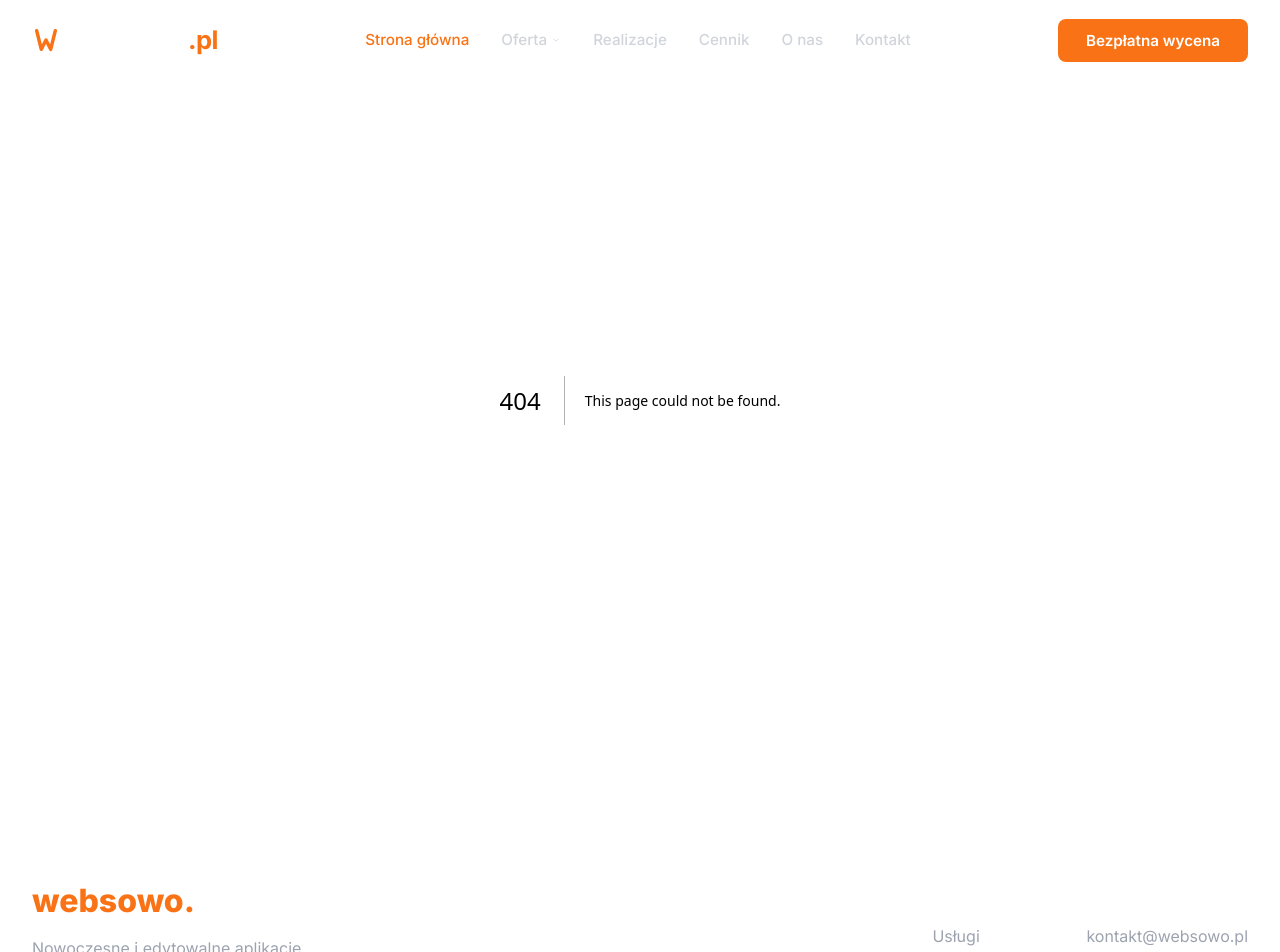
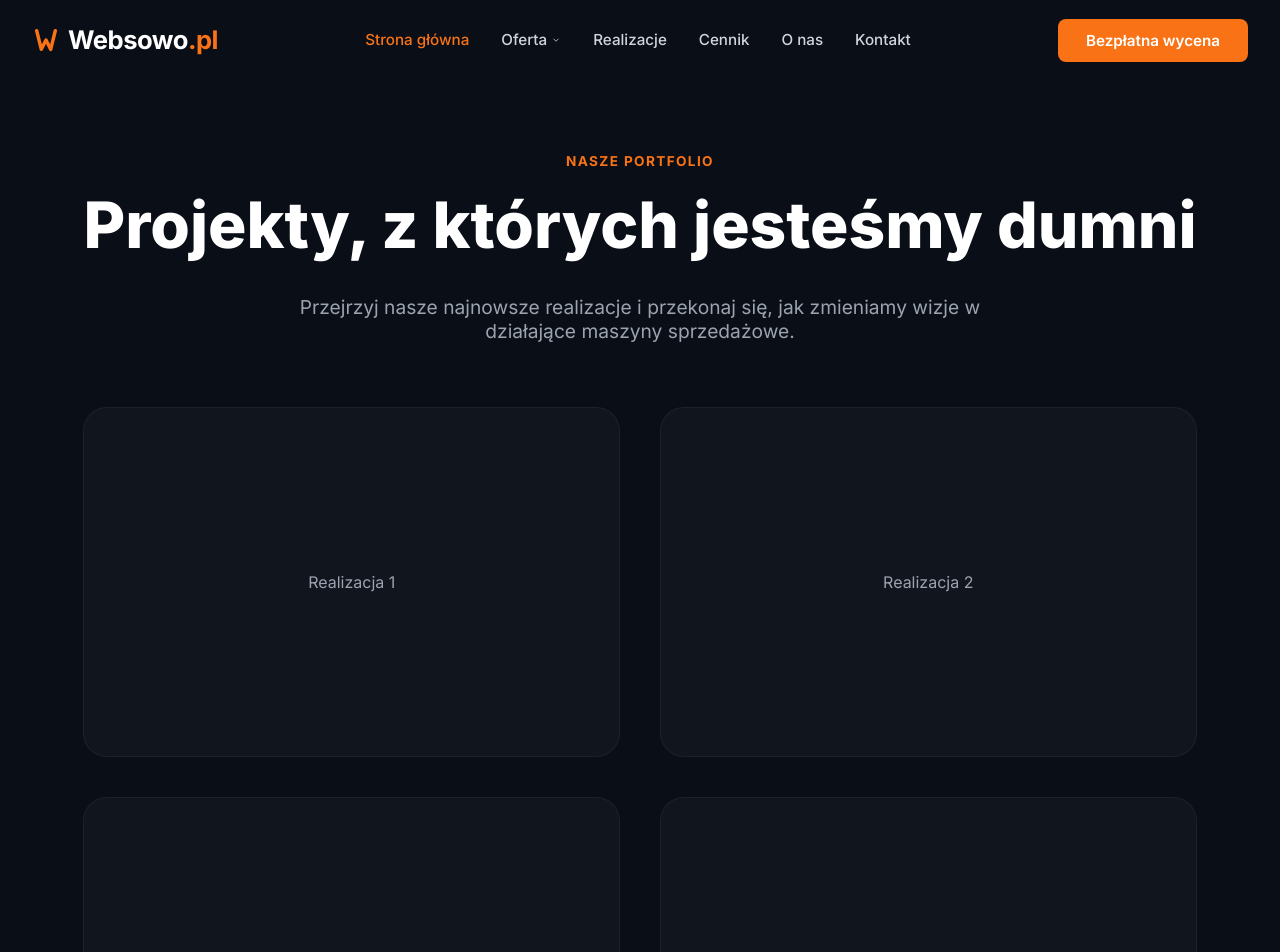
Before and after one commit to asmrowy-ux/websowo.pl, a Next.js app: page /realizacje in a window 1280 px wide. Before the commit this address had no page. Shown: the top 952 px of the page. Built offline with nearby package versions, Linux system fonts and the light colour scheme.

Commit message:
Fix header links add Realizacje page and blend mockup image

```diff
--- /dev/null
+++ b/src/app/realizacje/page.tsx
@@ -0,0 +1,61 @@
+import AnimatedSection from '@/components/AnimatedSection'
+import Link from 'next/link'
+
+export default function RealizacjePage() {
+  return (
+    <div style={{ display: 'flex', flexDirection: 'column', paddingTop: '150px', minHeight: '100vh' }}>
+      <div className="container" style={{ textAlign: 'center', paddingBottom: '4rem' }}>
+        <AnimatedSection>
+          <span style={{ color: 'var(--color-primary)', fontWeight: 700, fontSize: '0.85rem', letterSpacing: '0.1em', textTransform: 'uppercase' }}>
+            Nasze portfolio
+          </span>
+          <h1 style={{ fontSize: 'clamp(3rem, 5vw, 4.5rem)', fontWeight: 800, marginTop: '1rem', marginBottom: '2rem' }}>
+            Projekty, z których jesteśmy dumni
+          </h1>
+          <p style={{ color: 'var(--color-gray)', fontSize: '1.2rem', maxWidth: '700px', margin: '0 auto 4rem auto' }}>
+            Przejrzyj nasze najnowsze realizacje i przekonaj się, jak zmieniamy wizje w działające maszyny sprzedażowe.
+          </p>
+
+          <div style={{ display: 'grid', gridTemplateColumns: 'repeat(auto-fill, minmax(350px, 1fr))', gap: '2.5rem' }}>
+            {/* Placeholder Portfolio Items */}
+            {[1, 2, 3, 4, 5, 6].map((item, index) => (
+              <AnimatedSection key={item} delay={index * 0.1}>
+                <div style={{
+                  height: '350px',
+                  borderRadius: '24px',
+                  display: 'flex',
+                  alignItems: 'center',
+                  justifyContent: 'center',
+                  background: 'rgba(255,255,255,0.03)',
+                  border: '1px solid rgba(255,255,255,0.05)',
+                  color: 'var(--color-gray)',
+                  transition: 'transform 0.3s ease, border-color 0.3s ease',
+                  cursor: 'pointer'
+                }}>
+                  Realizacja {item}
+                </div>
+              </AnimatedSection>
+            ))}
+          </div>
+
+          <div style={{ marginTop: '5rem', paddingBottom: '4rem' }}>
+            <Link href="/" style={{
+              background: 'transparent',
+              color: 'var(--color-gray)',
+              padding: '1rem 2.5rem',
+              borderRadius: '8px',
+              fontSize: '1.05rem',
+              fontWeight: 600,
+              border: '1px solid rgba(255,255,255,0.2)',
+              cursor: 'pointer',
+              display: 'inline-block',
+              transition: 'all 0.3s ease'
+            }}>
+              Wróć do strony głównej
+            </Link>
+          </div>
+        </AnimatedSection>
+      </div>
+    </div>
+  )
+}
--- a/src/components/Header.tsx
+++ b/src/components/Header.tsx
@@ -30,22 +30,25 @@ export default function Header() {
         </Link>
 
         <nav className={styles.nav}>
-          {['Strona główna', 'Oferta v', 'Realizacje', 'Cennik', 'O nas', 'Kontakt'].map((item) => {
-            const isOffer = item.includes('v')
-            const text = isOffer ? 'Oferta' : item
-            return (
-              <motion.div key={item} whileHover={{ y: -2 }} transition={{ duration: 0.2 }}>
-                <Link href={`#${text.toLowerCase().replace(' ', '-')}`} className={styles.navLink}>
-                  <span className={text === 'Strona główna' ? styles.activeLink : ''}>{text}</span>
-                  {isOffer && (
+          {[
+            { label: 'Strona główna', href: '/' },
+            { label: 'Oferta', href: '/#uslugi', isDropdown: true },
+            { label: 'Realizacje', href: '/realizacje' },
+            { label: 'Cennik', href: '/#cennik' },
+            { label: 'O nas', href: '/#o-nas' },
+            { label: 'Kontakt', href: '/#kontakt' }
+          ].map((item) => (
+            <motion.div key={item.label} whileHover={{ y: -2 }} transition={{ duration: 0.2 }}>
+              <Link href={item.href} className={styles.navLink}>
+                <span className={item.href === '/' ? styles.activeLink : ''}>{item.label}</span>
+                {item.isDropdown && (
                   <svg width="10" height="10" viewBox="0 0 24 24" fill="none" stroke="currentColor" strokeWidth="2" style={{ marginLeft: '4px' }}>
                     <polyline points="6 9 12 15 18 9"></polyline>
                   </svg>
                 )}
               </Link>
             </motion.div>
-            )
-          })}
+          ))}
         </nav>
 
         <motion.div whileHover={{ scale: 1.05 }} whileTap={{ scale: 0.95 }}>
```
Also changed, not shown: src/app/page.tsx (+17 -0 lines), src/components/Hero.module.css (+12 -0 lines). Lines whose indentation alone changed are shown as unchanged.
